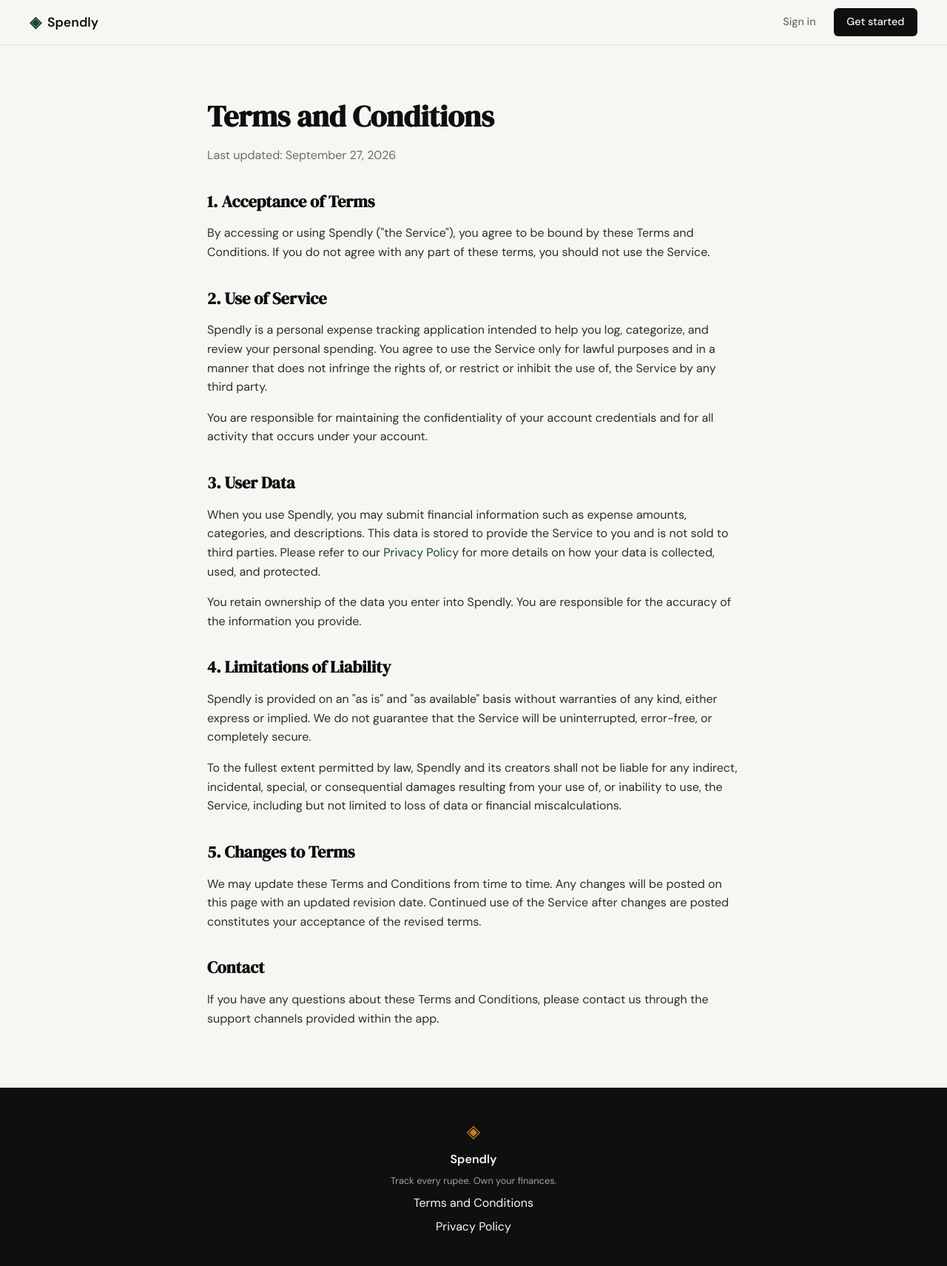
After one commit to Bhavik-03/Expense_tracker_claude_code, a Flask app: page /terms in a window 1280 px wide. The commit adds this page. Shown: the whole page at 74% size. Run offline with Flask 3, Linux system fonts and the light colour scheme.

Commit message:
landing: add terms and conditions page and route

```diff
--- a/app.py
+++ b/app.py
@@ -20,6 +20,11 @@ def register():
 @app.route("/login")
 def login():
     return render_template("login.html")
+
+
+@app.route("/terms")
+def terms():
+    return render_template("terms.html")
 
 
 # ------------------------------------------------------------------ #
--- a/static/css/style.css
+++ b/static/css/style.css
@@ -528,3 +528,43 @@ a { color: inherit; text-decoration: none; }
     .nav-links a:not(.nav-cta) { display: none; }
     .hero { padding: 3rem 1rem 2rem; }
 }
+
+/* ------------------------------------------------------------------ */
+/* Legal pages                                                         */
+/* ------------------------------------------------------------------ */
+
+.legal-page {
+    padding: 4rem 2rem;
+}
+
+.legal-inner {
+    max-width: 720px;
+    margin: 0 auto;
+}
+
+.legal-inner h1 {
+    font-family: var(--font-display);
+    font-size: 2.5rem;
+    margin-bottom: 0.5rem;
+}
+
+.legal-inner > p:first-of-type {
+    color: var(--ink-muted);
+    margin-bottom: 2rem;
+}
+
+.legal-inner h2 {
+    font-family: var(--font-display);
+    font-size: 1.4rem;
+    margin-top: 2rem;
+    margin-bottom: 0.75rem;
+}
+
+.legal-inner p {
+    margin-bottom: 1rem;
+    color: var(--ink-soft);
+}
+
+.legal-inner a {
+    color: var(--accent);
+}
--- a/templates/base.html
+++ b/templates/base.html
@@ -34,7 +34,7 @@
             <span class="brand-icon">◈</span>
             <span class="footer-name">Spendly</span>
             <p class="footer-copy">Track every rupee. Own your finances.</p>
-            <a href="#">Terms and Conditions</a>
+            <a href="{{ url_for('terms') }}">Terms and Conditions</a>
             <a href="#">Privacy Policy</a>
         </div>
     </footer>
--- /dev/null
+++ b/templates/terms.html
@@ -0,0 +1,73 @@
+{% extends "base.html" %}
+
+{% block title %}Terms and Conditions — Spendly{% endblock %}
+
+{% block content %}
+
+<section class="legal-page">
+    <div class="legal-inner">
+        <h1>Terms and Conditions</h1>
+        <p>Last updated: September 27, 2026</p>
+
+        <h2>1. Acceptance of Terms</h2>
+        <p>
+            By accessing or using Spendly ("the Service"), you agree to be bound by these
+            Terms and Conditions. If you do not agree with any part of these terms, you
+            should not use the Service.
+        </p>
+
+        <h2>2. Use of Service</h2>
+        <p>
+            Spendly is a personal expense tracking application intended to help you log,
+            categorize, and review your personal spending. You agree to use the Service
+            only for lawful purposes and in a manner that does not infringe the rights of,
+            or restrict or inhibit the use of, the Service by any third party.
+        </p>
+        <p>
+            You are responsible for maintaining the confidentiality of your account
+            credentials and for all activity that occurs under your account.
+        </p>
+
+        <h2>3. User Data</h2>
+        <p>
+            When you use Spendly, you may submit financial information such as expense
+            amounts, categories, and descriptions. This data is stored to provide the
+            Service to you and is not sold to third parties. Please refer to our
+            <a href="#">Privacy Policy</a> for more details on how your data is collected,
+            used, and protected.
+        </p>
+        <p>
+            You retain ownership of the data you enter into Spendly. You are responsible
+            for the accuracy of the information you provide.
+        </p>
+
+        <h2>4. Limitations of Liability</h2>
+        <p>
+            Spendly is provided on an "as is" and "as available" basis without warranties
+            of any kind, either express or implied. We do not guarantee that the Service
+            will be uninterrupted, error-free, or completely secure.
+        </p>
+        <p>
+            To the fullest extent permitted by law, Spendly and its creators shall not be
+            liable for any indirect, incidental, special, or consequential damages
+            resulting from your use of, or inability to use, the Service, including but
+            not limited to loss of data or financial miscalculations.
+        </p>
+
+        <h2>5. Changes to Terms</h2>
+        <p>
+            We may update these Terms and Conditions from time to time. Any changes will
+            be posted on this page with an updated revision date. Continued use of the
+            Service after changes are posted constitutes your acceptance of the revised
+            terms.
+        </p>
+
+        <h2>Contact</h2>
+        <p>
+            If you have any questions about these Terms and Conditions, please contact us
+            through the support channels provided within the app.
+        </p>
+    </div>
+</section>
+
+{% endblock %}
```
